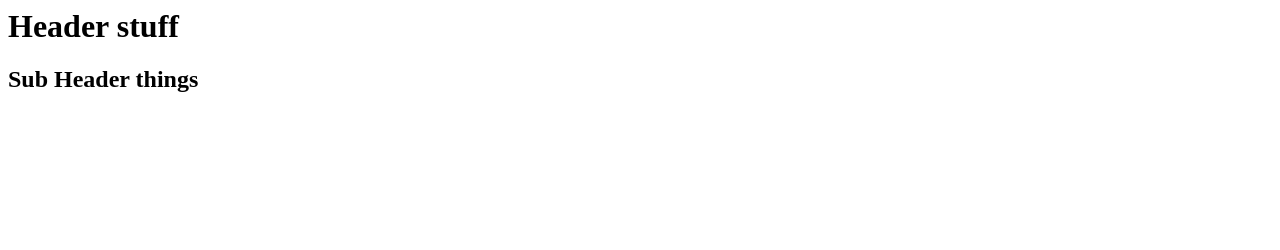
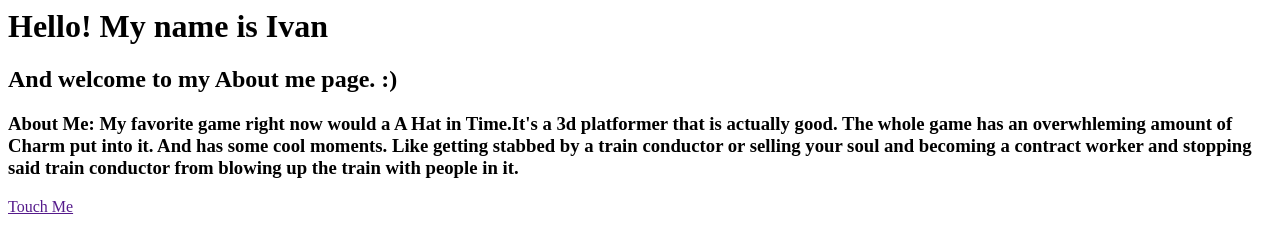
Before and after one commit to staten-island-tech/about-me-page-RodentCoder, a plain HTML site: page index.html in a window 1280 px wide. Drawn offline with Linux system fonts and the light colour scheme.

Commit message:
Commit 2

```diff
--- a/index.html
+++ b/index.html
@@ -7,11 +7,18 @@
 </head>
 <body>
     <h1>
-        Header stuff
+        Hello! My name is Ivan
     </h1>
     <h2>
-        Sub Header things
+        And welcome to my About me page. :)
     </h2>
 
+    <h3>
+        About Me:
+                My favorite game right now would a A Hat in Time.It's a 3d platformer that is actually good. The whole game has an overwhleming amount of Charm put into it. And has some cool moments. Like getting stabbed by a train conductor or selling your soul and becoming a contract worker
+                and stopping said train conductor from blowing up the train with people in it.
+    </h3>
+
+    <a href="">Touch Me </a>
 </body>
 </html>
```
